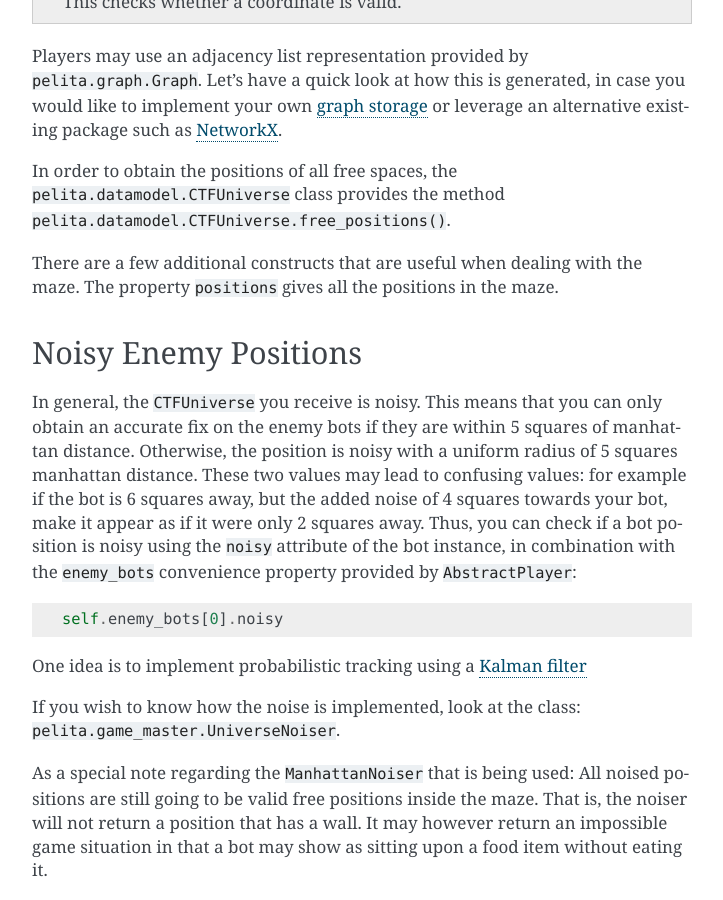
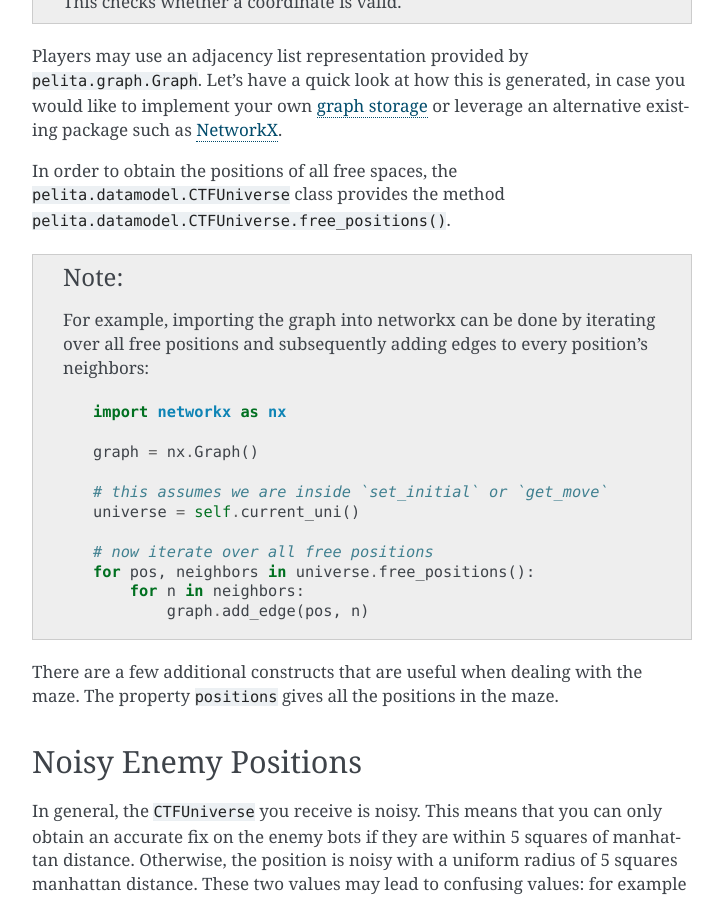
Before and after one commit to ASPP/pelita, a Sphinx documentation site: the page built from doc/source/writing_player.rst, in a window 1280 px wide and 900 px high, scrolled down 7162 px. Shown: the whole window, without its empty margins (388-1111 px from the left). Built offline with Sphinx 7.4.7, drawn with Linux system fonts in a browser that asks for light colours; the version number is read from the project's files by our own code.

Commit message:
DOC: Adding example for networkx

```diff
--- a/doc/source/writing_player.rst
+++ b/doc/source/writing_player.rst
@@ -323,6 +323,24 @@ In order to obtain the positions of all free spaces, the
 ``pelita.datamodel.CTFUniverse`` class provides the method
 ``pelita.datamodel.CTFUniverse.free_positions()``.
 
+.. note::
+
+    For example, importing the graph into networkx can be done by iterating over
+    all free positions and subsequently adding edges to every position’s neighbors::
+
+        import networkx as nx
+
+        graph = nx.Graph()
+
+        # this assumes we are inside `set_initial` or `get_move`
+        universe = self.current_uni()
+
+        # now iterate over all free positions
+        for pos, neighbors in universe.free_positions():
+            for n in neighbors:
+                graph.add_edge(pos, n)
+
+
 There are a few additional constructs that are
 useful when dealing with the maze. The property ``positions`` gives all the
 positions in the maze.
```
